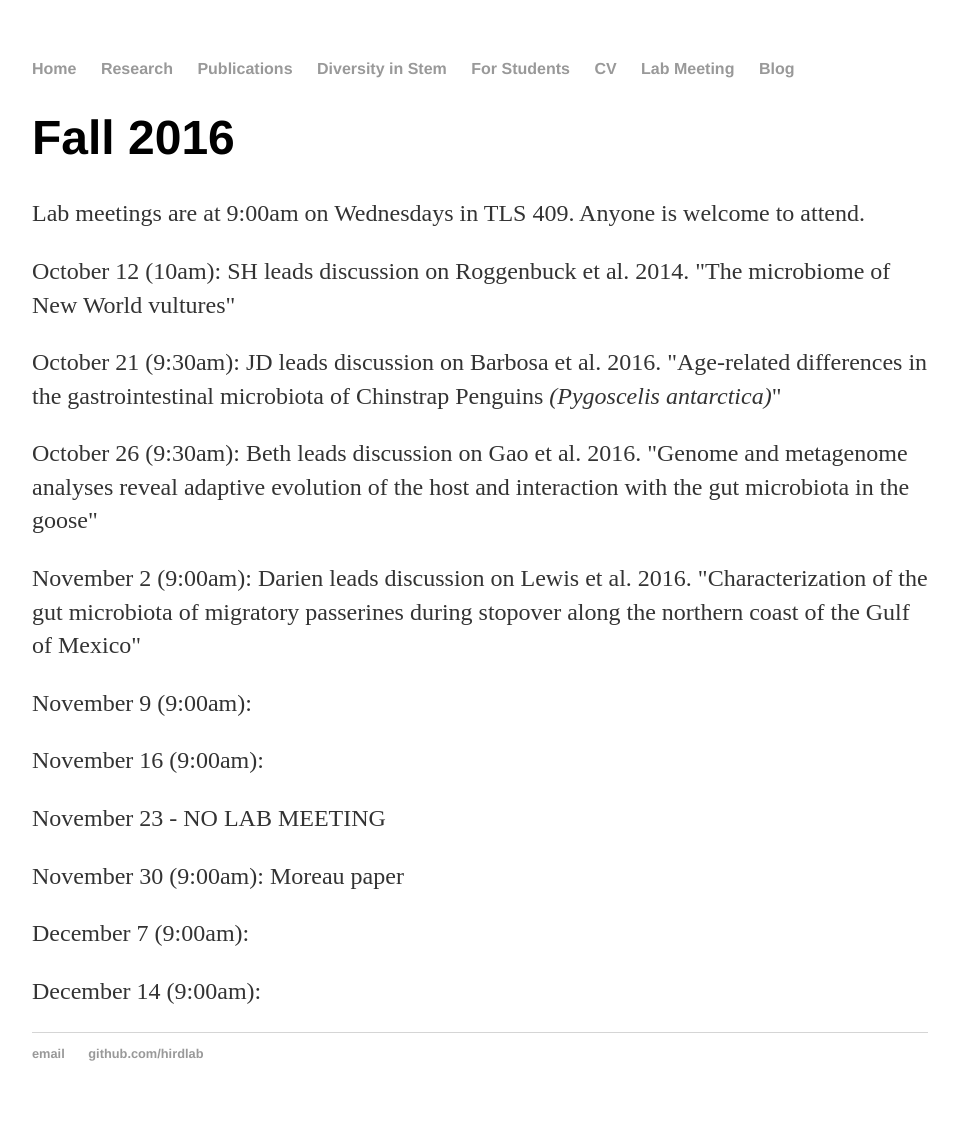
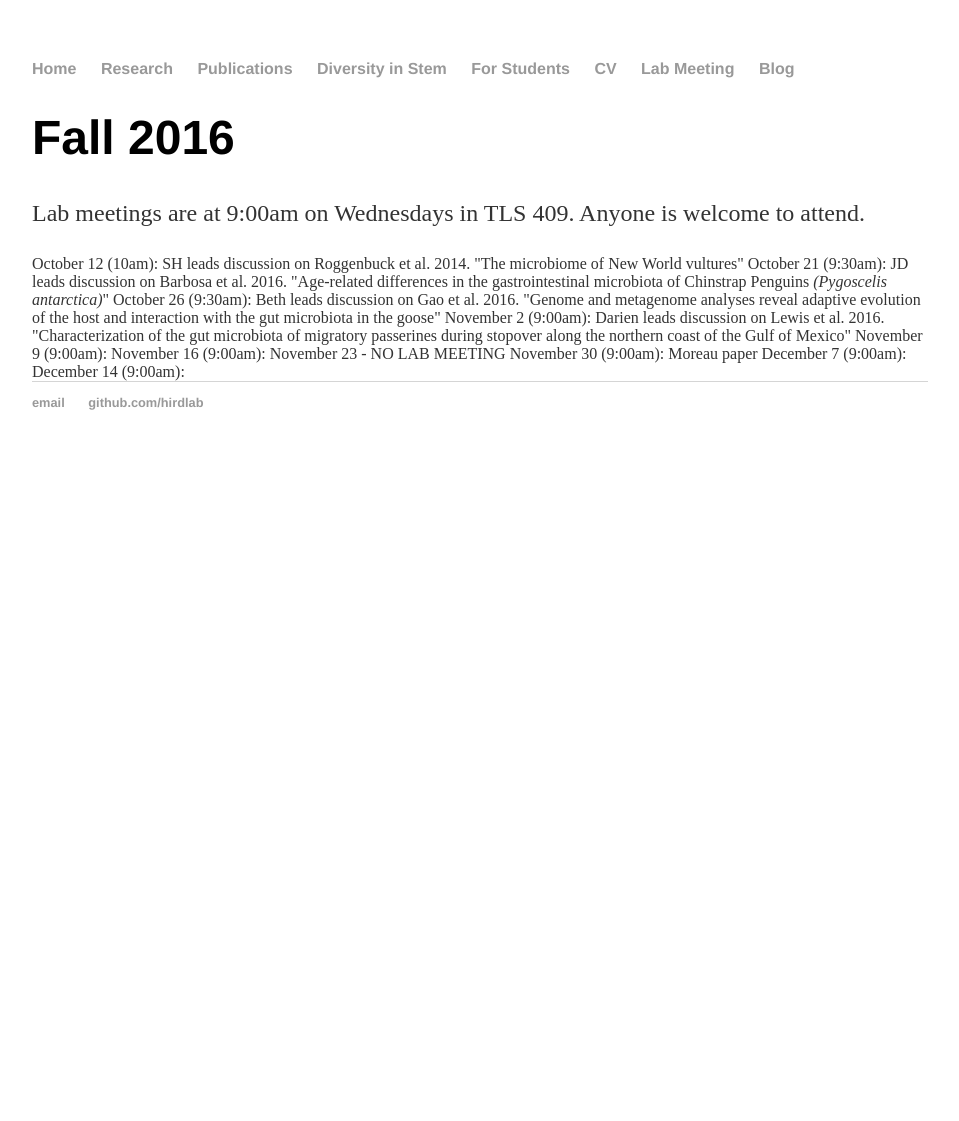
Before and after one commit to HirdLab/HirdLab.github.io, a Jekyll site: the page built from labmeeting/index.html, in a window 1280 px wide. Shown: the whole page, without its empty margins (160-1119 px from the left). Built offline with Jekyll 4.4.1, drawn with Linux system fonts in a browser that asks for light colours; after the commit the page ends 900 px from its top, so only the background shows below that.

```diff
--- a/labmeeting/index.html
+++ b/labmeeting/index.html
@@ -5,16 +5,16 @@ title: Hird Lab Meeting
 <div class="blurb">
 	<h1>Fall 2016</h1>
 	<p> Lab meetings are at 9:00am on Wednesdays in TLS 409. Anyone is welcome to attend. </p>
-	<p> October 12 (10am): SH leads discussion on Roggenbuck et al. 2014. "The microbiome of New World vultures" </p>
-	<p> October 21 (9:30am): JD leads discussion on Barbosa et al. 2016. "Age-related differences in the gastrointestinal microbiota of Chinstrap Penguins <i>(Pygoscelis antarctica)</i>"  </p>
-	<p> October 26 (9:30am): Beth leads discussion on Gao et al. 2016. "Genome and metagenome analyses reveal adaptive evolution of the host and interaction with the gut microbiota in the goose"</p>
-	<p> November 2 (9:00am): Darien leads discussion on Lewis et al. 2016. "Characterization of the gut microbiota of migratory passerines during stopover along the northern coast of the Gulf of Mexico"</p>
-	<p> November 9 (9:00am): </p>
-	<p> November 16 (9:00am): </p>
-	<p> November 23 - NO LAB MEETING </p>
-	<p> November 30 (9:00am): Moreau paper</p>
-	<p> December 7 (9:00am): </p>
-	<p> December 14 (9:00am): </p>
+	<p2> October 12 (10am): SH leads discussion on Roggenbuck et al. 2014. "The microbiome of New World vultures" </p2>
+	<p2> October 21 (9:30am): JD leads discussion on Barbosa et al. 2016. "Age-related differences in the gastrointestinal microbiota of Chinstrap Penguins <i>(Pygoscelis antarctica)</i>"  </p2>
+	<p2> October 26 (9:30am): Beth leads discussion on Gao et al. 2016. "Genome and metagenome analyses reveal adaptive evolution of the host and interaction with the gut microbiota in the goose"</p2>
+	<p2> November 2 (9:00am): Darien leads discussion on Lewis et al. 2016. "Characterization of the gut microbiota of migratory passerines during stopover along the northern coast of the Gulf of Mexico"</p2>
+	<p2> November 9 (9:00am): </p2>
+	<p2> November 16 (9:00am): </p2>
+	<p2> November 23 - NO LAB MEETING </p2>
+	<p2> November 30 (9:00am): Moreau paper</p2>
+	<p2> December 7 (9:00am): </p2>
+	<p2> December 14 (9:00am): </p2>
 
 
 </div><!-- /.blurb -->
```
